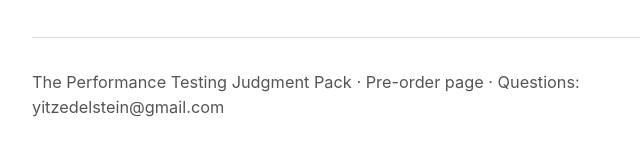
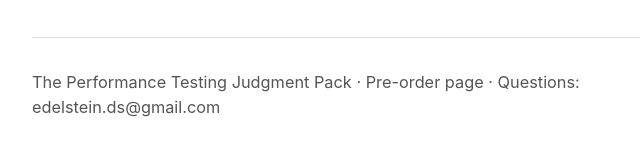
Before and after one commit to DavidEdelstein/performance-testing-judgment-pack, a plain HTML site: page index.html in a window 1280 px wide. Shown: the part 3253-3408 px from the top of the page, 246-886 px from the left. Drawn offline with Linux system fonts and the light colour scheme.

Commit message:
Use professional email in page footer

```diff
--- a/index.html
+++ b/index.html
@@ -103,7 +103,7 @@
   <p>David Edelstein is a Quality Engineer (functioning as SRE / Performance Engineering SME). His day-to-day work is performance testing enablement: helping teams run good tests, read their results honestly, and turn them into decisions. This pack is the written form of that work — the heuristics, checklists, and templates, in his own words and from his own practice.</p>
 
   <footer>
-    <p>The Performance Testing Judgment Pack · Pre-order page · Questions: yitzedelstein@gmail.com</p>
+    <p>The Performance Testing Judgment Pack · Pre-order page · Questions: edelstein.ds@gmail.com</p>
   </footer>
 </main>
 </body>
```
